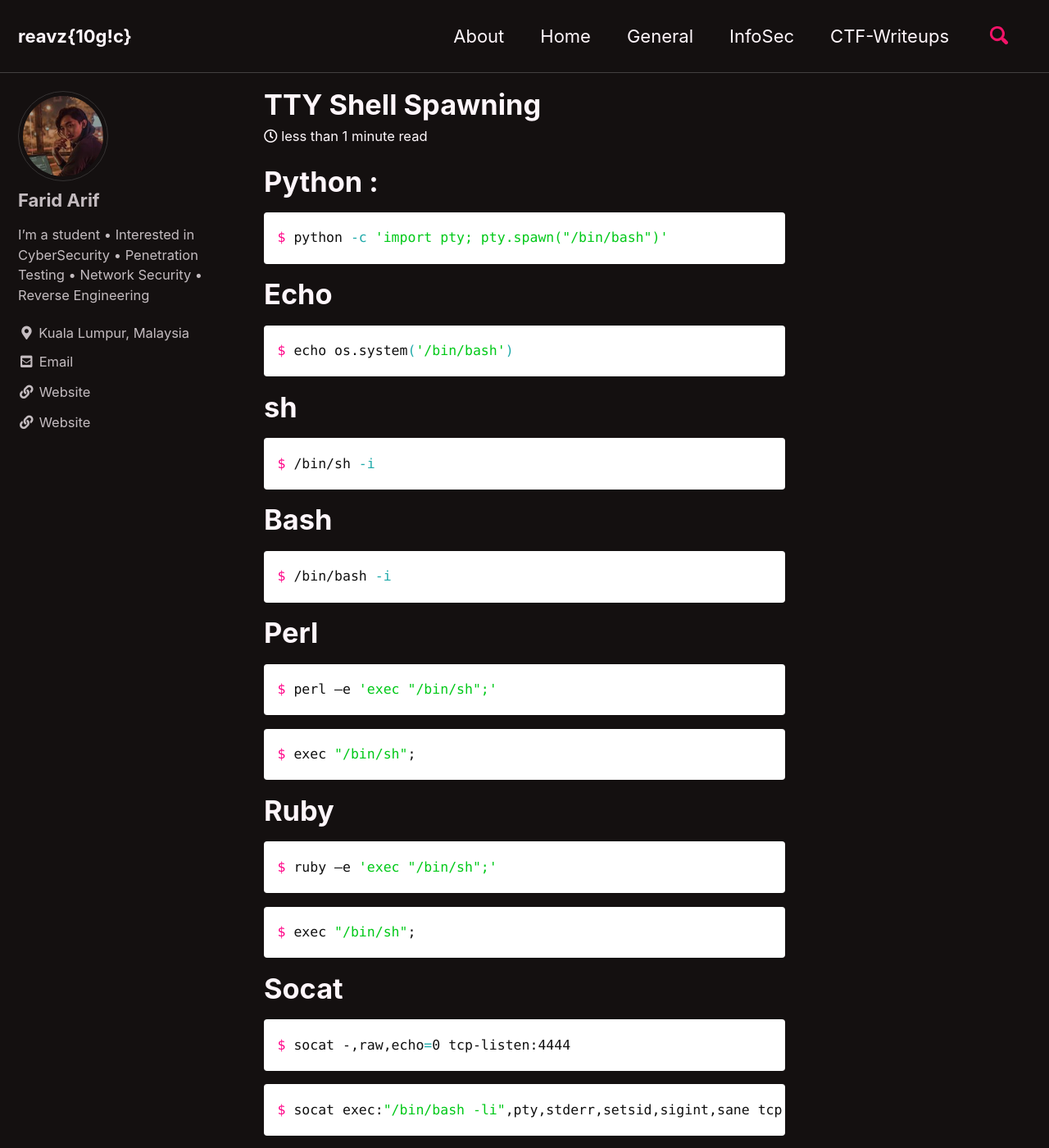
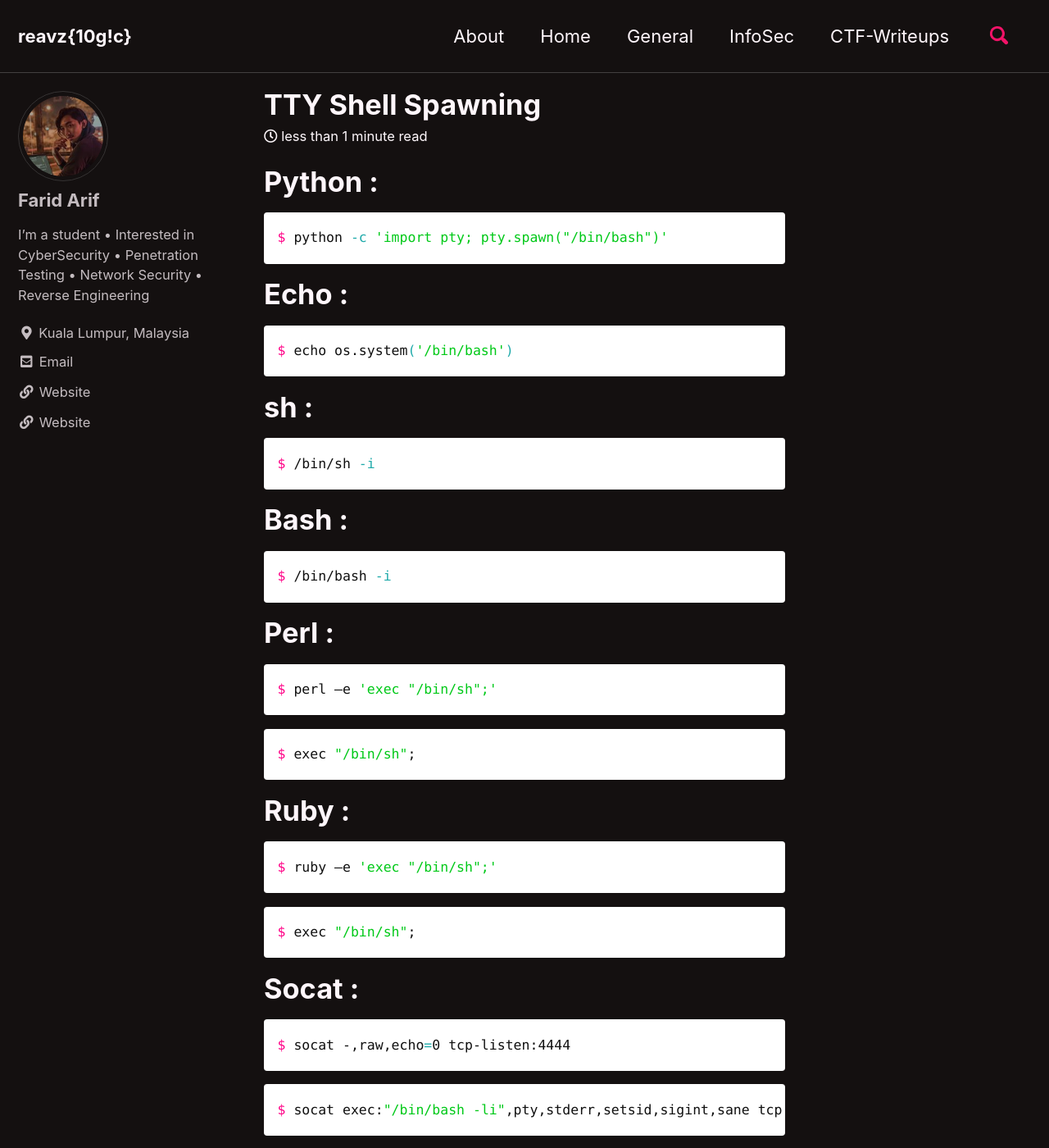
Before and after one commit to faridarif/faridarif.github.io, a Jekyll site: the page built from _posts/2020-09-30-tty-shell.md, in a window 1280 px wide and 1400 px high. Shown: the whole window at 82% size. Built offline with Jekyll 4.4.1, drawn with Linux system fonts in a browser that asks for light colours; cached includes are drawn as plain includes.

````diff
--- a/_posts/2020-09-30-tty-shell.md
+++ b/_posts/2020-09-30-tty-shell.md
@@ -12,25 +12,25 @@ tags: [Hacking, InfoSec]
 $ python -c 'import pty; pty.spawn("/bin/bash")'
 ```
 
-# Echo
+# Echo :
 
 ```bash
 $ echo os.system('/bin/bash')
 ```
 
-# sh
+# sh :
 
 ```bash
 $ /bin/sh -i
 ```
 
-# Bash
+# Bash :
 
 ```bash
 $ /bin/bash -i
 ```
 
-# Perl
+# Perl :
 
 ```bash
 $ perl —e 'exec "/bin/sh";'
@@ -40,7 +40,7 @@ $ perl —e 'exec "/bin/sh";'
 $ exec "/bin/sh";
 ```
 
-# Ruby
+# Ruby :
 
 ```bash
 $ ruby —e 'exec "/bin/sh";'
@@ -50,7 +50,7 @@ $ ruby —e 'exec "/bin/sh";'
 $ exec "/bin/sh";
 ```
 
-# Socat
+# Socat :
 
 ```bash
 $ socat -,raw,echo=0 tcp-listen:4444
````
